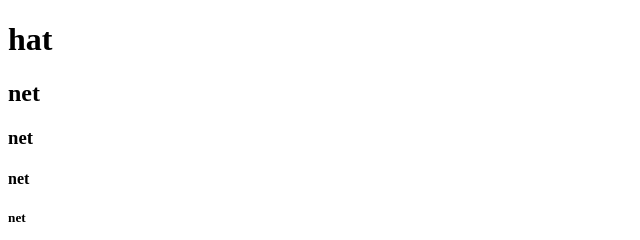
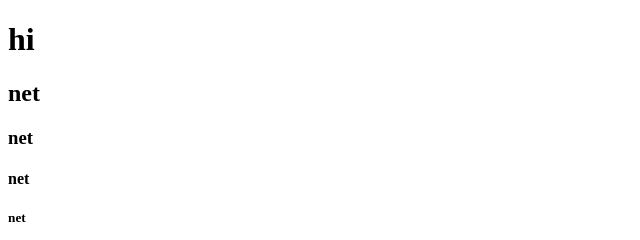
Before and after one commit to swethaselvakumars/HTML, a plain HTML site: page index.html in a window 1280 px wide. Shown: the top 240 px of the page, 0-640 px from the left. Drawn offline with Linux system fonts and the light colour scheme.

Commit message:
Update index.html

```diff
--- a/index.html
+++ b/index.html
@@ -6,7 +6,7 @@
     <title>swetha</title>
 </head>
 <body>
-    <h1>hat</h1>
+    <h1>hi</h1>
     <h2>net</h2>
     <h3>net</h3>
     <h4>net</h4>
```
